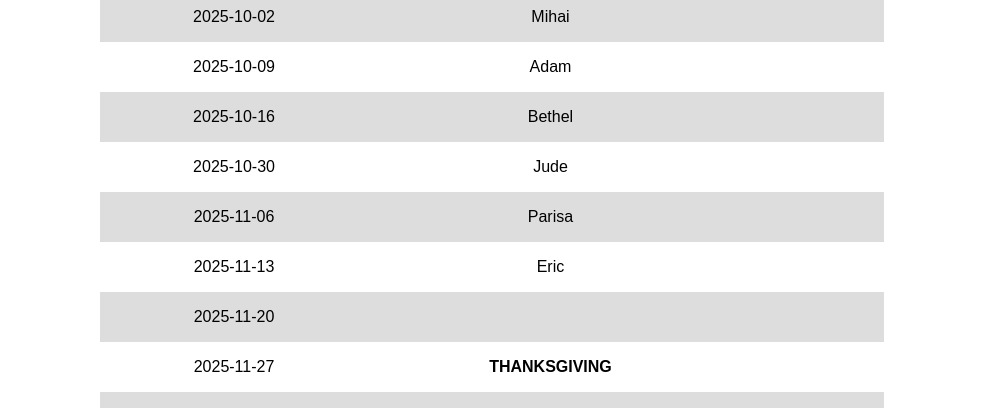
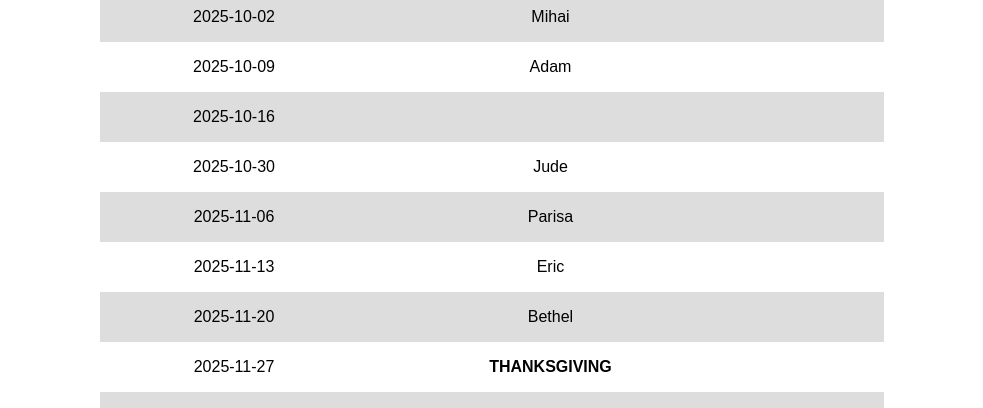
Before and after one commit to mgree/cypress, a Jekyll site: the page built from schedule.md, in a window 1280 px wide. Shown: the part 570-978 px from the top of the page, without its empty margins (148-1131 px from the left). Built offline with Jekyll 4.4.1, drawn with Linux system fonts in a browser that asks for light colours.

```diff
--- a/schedule.md
+++ b/schedule.md
@@ -21,11 +21,11 @@ find someone willing to take your place first.
 | 2025-09-25 | Adarsh | |
 | 2025-10-02 | Mihai | |
 | 2025-10-09 | Adam | |
-| 2025-10-16 | Bethel | |
+| 2025-10-16 | | |
 | 2025-10-30 | Jude | |
 | 2025-11-06 | Parisa | |
 | 2025-11-13 | Eric | |
-| 2025-11-20 | | |
+| 2025-11-20 | Bethel | |
 | 2025-11-27 | **THANKSGIVING** | |
 | 2025-12-04 | | |
 | 2025-12-11 | | |
```
